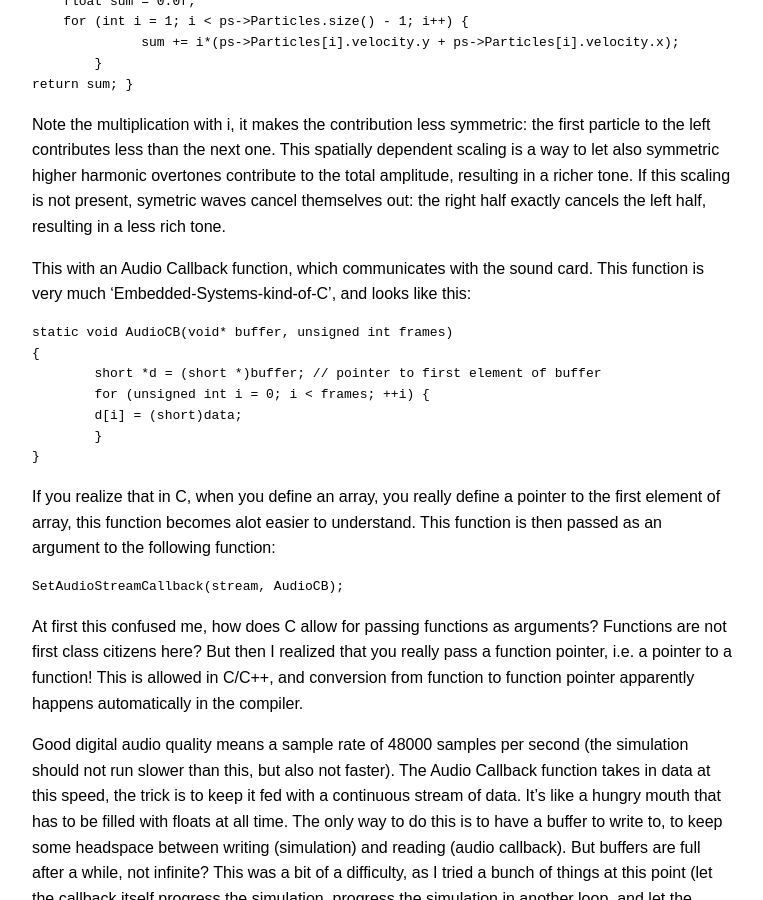
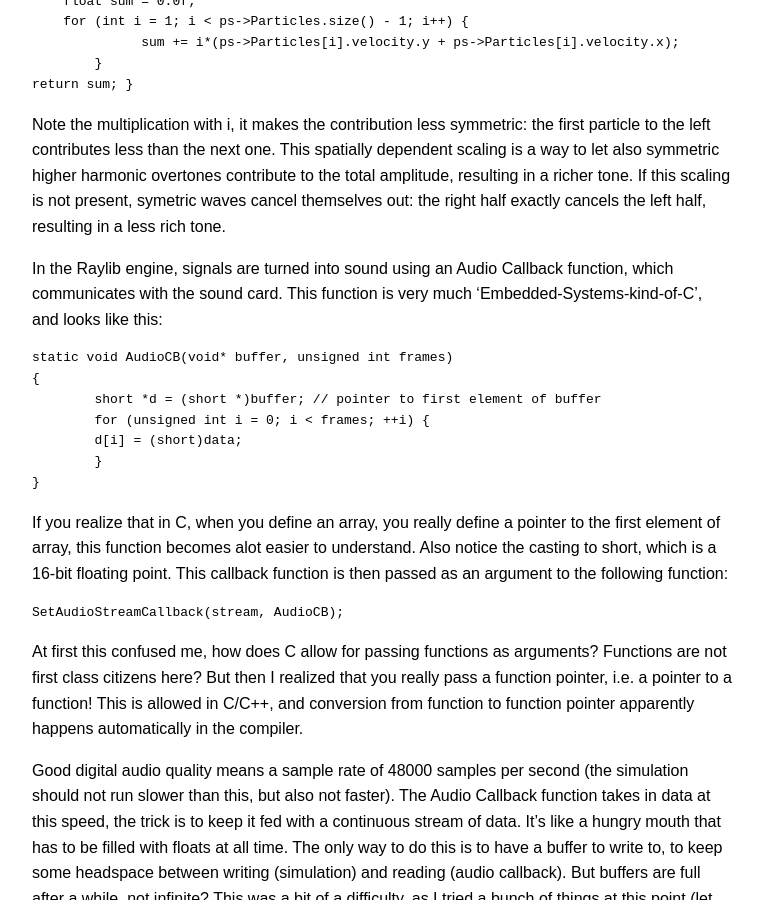
Before and after one commit to samman350/samman350.github.io, a Jekyll site: the page built from _posts/2026-02-16-string-simulation.md, in a window 1280 px wide and 900 px high, scrolled down 5653 px. Shown: the whole window, without its empty margins (258-1021 px from the left). Built offline with Jekyll 4.4.1, drawn with Linux system fonts in a browser that asks for light colours; formulas are drawn with MathJax 3.

Commit message:
Update 2026-02-16-string-simulation.md

```diff
--- a/_posts/2026-02-16-string-simulation.md
+++ b/_posts/2026-02-16-string-simulation.md
@@ -139,7 +139,7 @@ The last objective was producing proper sound. Firstly, sound consists of pressu
 
 Note the multiplication with i, it makes the contribution less symmetric: the first particle to the left contributes less than the next one. This spatially dependent scaling is a way to let also symmetric higher harmonic overtones contribute to the total amplitude, resulting in a richer tone. If this scaling is not present, symetric waves cancel themselves out: the right half exactly cancels the left half, resulting in a less rich tone.
 
-This  with an Audio Callback function, which communicates with the sound card. This function is very much ‘Embedded-Systems-kind-of-C’, and looks like this:
+In the Raylib engine, signals are turned into sound using an Audio Callback function, which communicates with the sound card. This function is very much ‘Embedded-Systems-kind-of-C’, and looks like this:
 
 	static void AudioCB(void* buffer, unsigned int frames)
 	{
@@ -149,8 +149,8 @@ This  with an Audio Callback function, which communicates with the sound card. T
     	}
 	}
 
-If you realize that in C, when you define an array, you really define a pointer to the first element of array, this function becomes alot easier to understand.
-This function is then passed as an argument to the following function:
+If you realize that in C, when you define an array, you really define a pointer to the first element of array, this function becomes alot easier to understand. Also notice the casting to short, which is a 16-bit floating point.
+This callback function is then passed as an argument to the following function:
 
 	SetAudioStreamCallback(stream, AudioCB);
 
```
